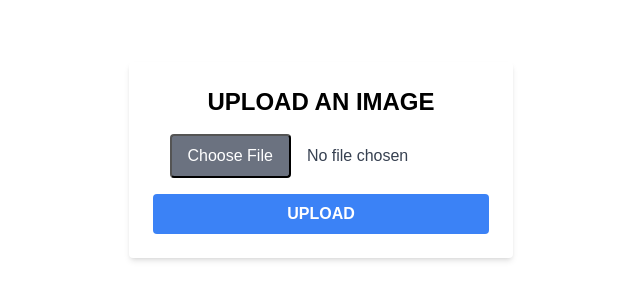
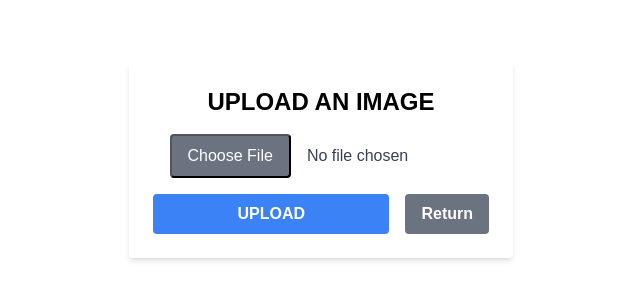
Before and after one commit to gacorteletti/ocr-llm-web, a Next.js app in the folder frontend/: page /documents/upload in a window 1280 px wide. Shown: the part 240-540 px from the top of the page, without its empty margins (319-959 px from the left). Built offline with nearby package versions, Linux system fonts and the light colour scheme; no server answers.

Commit message:
add navigation buttons

```diff
--- a/frontend/app/components/UploadForm.tsx
+++ b/frontend/app/components/UploadForm.tsx
@@ -73,9 +73,17 @@ export default function UploadForm() {
           required
         />
       </div>
-      <Button type="submit" className="w-full" disabled={loading}>
-        {loading ? "UPLOADING..." : "UPLOAD"}
-      </Button>
+      <div className="flex justify-between items-center space-x-4">
+        <Button type="submit" disabled={loading} className="flex-grow w-2/3">
+          {loading ? "UPLOADING..." : "UPLOAD"}
+        </Button>
+        <Button
+          onClick={() => router.push("/documents")}
+          className="bg-gray-500 hover:bg-gray-400"
+        >
+          Return
+        </Button>
+      </div>
     </form>
   );
 }
--- a/frontend/app/documents/[id]/analyze/page.tsx
+++ b/frontend/app/documents/[id]/analyze/page.tsx
@@ -182,9 +182,22 @@ export default function AnalyzePage() {
           >
             ✖
           </button>
+          <Button
+            onClick={() => router.push("/documents/upload")}
+            className="mb-4 mt-4"
+          >
+            New Upload
+          </Button>
+          <Button
+            onClick={() => router.push("/documents")}
+            className="mb-4 mt-4"
+          >
+            Return
+          </Button>
+
           <button
             onClick={handleDownload}
-            className="text-blue-500 mr-5 text-7xl hover:text-blue-700"
+            className="text-blue-500 mr-5 text-8xl hover:text-blue-700"
           >
             ⬇
           </button>
```
